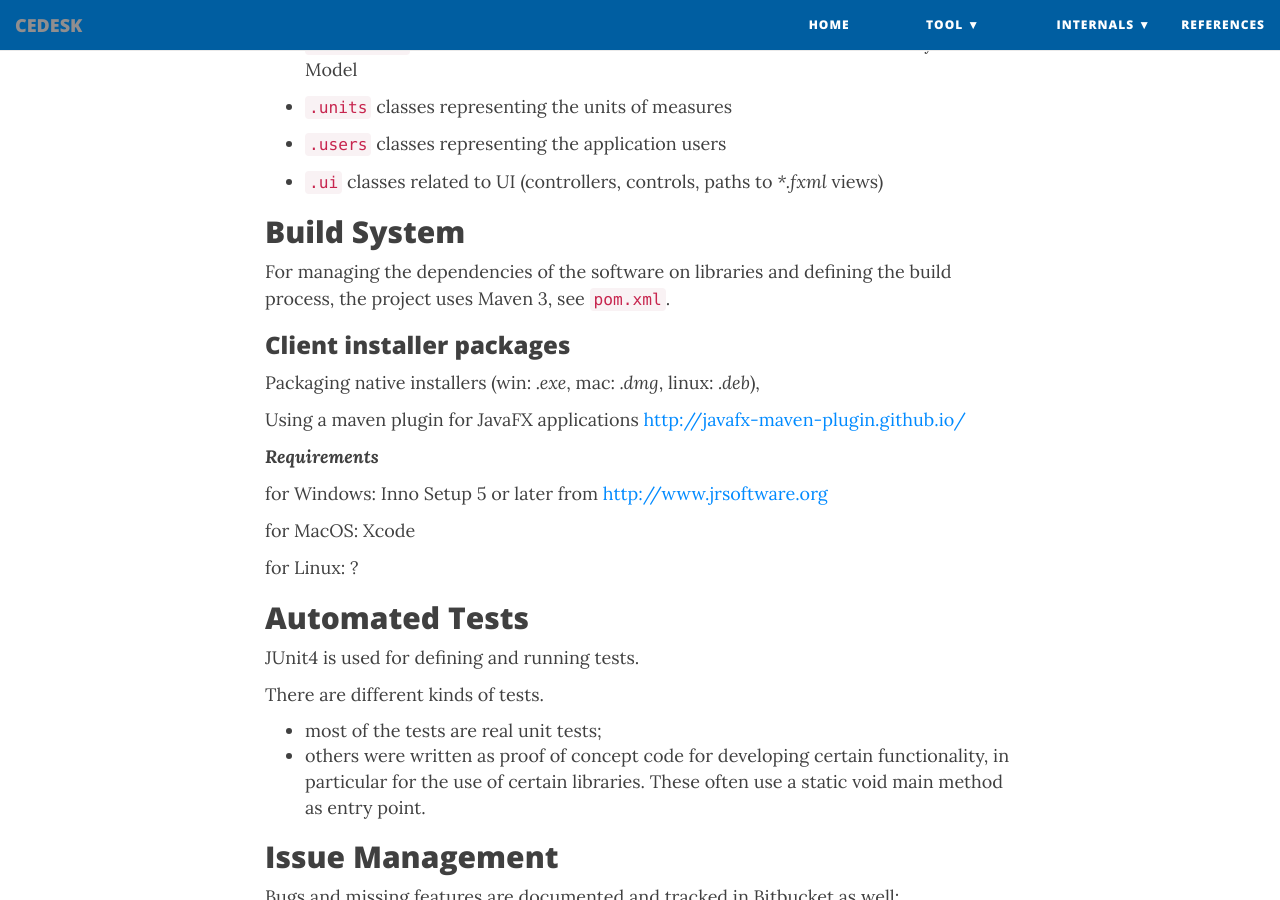
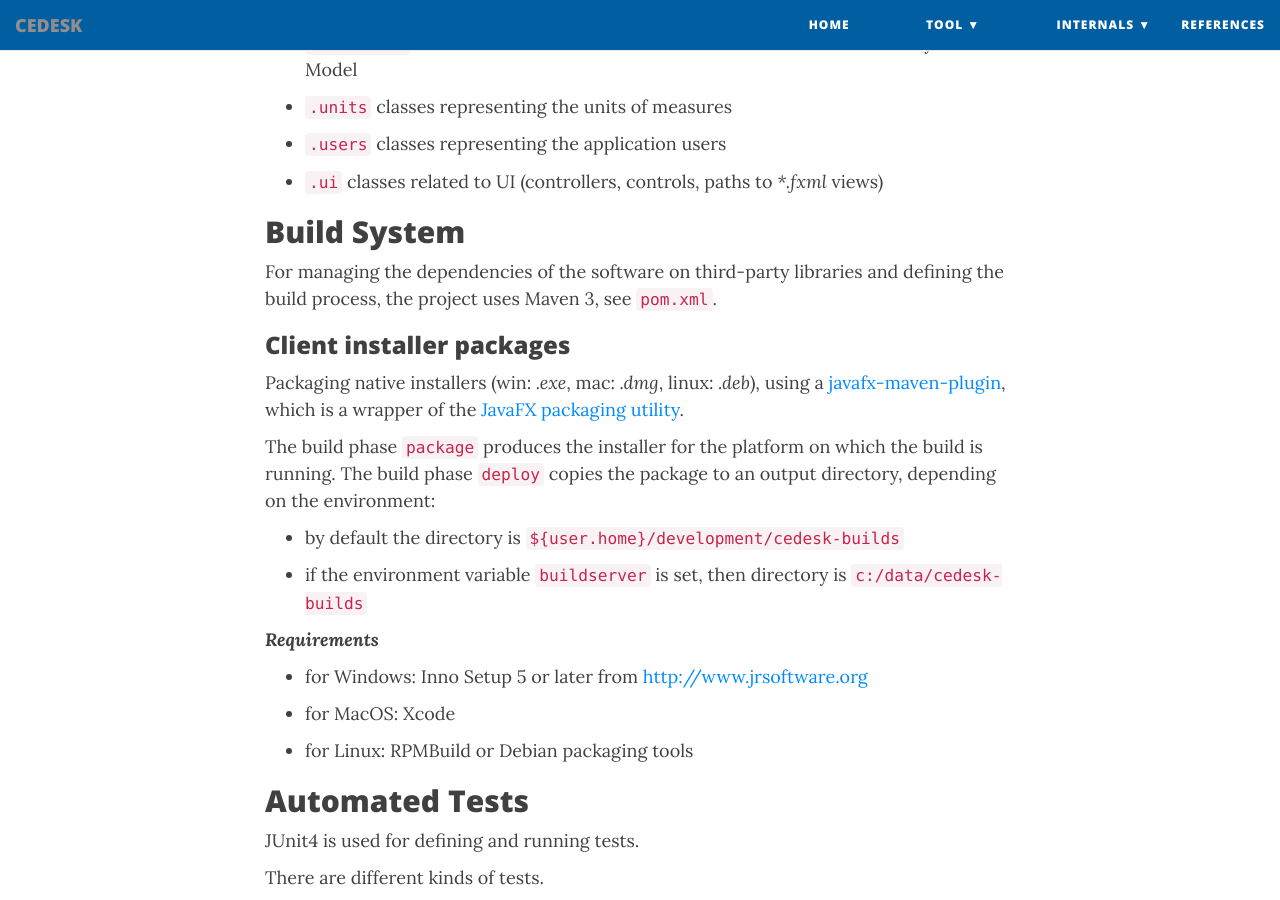
Before and after one commit to cedesk/cedesk.github.io, a Jekyll site: the page built from developers-guide.md, in a window 1280 px wide and 900 px high, scrolled down 1677 px. Built offline with Jekyll 4.4.1, drawn with Linux system fonts in a browser that asks for light colours; nearby versions of some CDN libraries.

Commit message:
updated the build description

```diff
--- a/developers-guide.md
+++ b/developers-guide.md
@@ -80,21 +80,28 @@ Base Package: `ru.skoltech.cedl.dataexchange`
 
 ## Build System ##
 
-For managing the dependencies of the software on libraries and defining the build process, the project uses Maven 3, see `pom.xml`.
+For managing the dependencies of the software on third-party libraries and defining the build process, the project uses Maven 3, see `pom.xml`.
 
 ### Client installer packages ###
 
 Packaging native installers (win: _.exe_, mac: _.dmg_, linux: _.deb_),
+using a [javafx-maven-plugin](http://javafx-maven-plugin.github.io/), which is a wrapper of the [JavaFX packaging utility](http://docs.oracle.com/javafx/2/deployment/self-contained-packaging.htm).
 
-Using a maven plugin for JavaFX applications [http://javafx-maven-plugin.github.io/](http://javafx-maven-plugin.github.io/)
+The build phase `package` produces the installer for the platform on which the build is running.
+The build phase `deploy` copies the package to an output directory, depending on the environment:
+
+* by default the directory is `${user.home}/development/cedesk-builds`
+
+* if the environment variable `buildserver` is set, then directory is `c:/data/cedesk-builds`
 
 ***Requirements***
 
-for Windows: Inno Setup 5 or later from [http://www.jrsoftware.org](http://www.jrsoftware.org)
+* for Windows: Inno Setup 5 or later from [http://www.jrsoftware.org](http://www.jrsoftware.org)
 
-for MacOS: Xcode
+* for MacOS: Xcode
 
-for Linux: ?
+* for Linux: RPMBuild or Debian packaging tools
+
 
 ## Automated Tests ##
 
```
